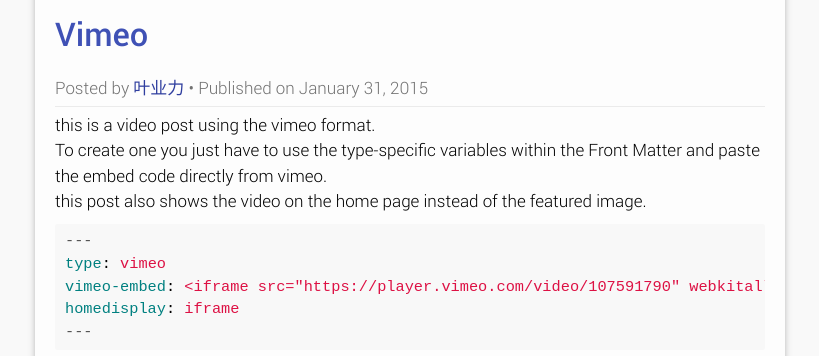
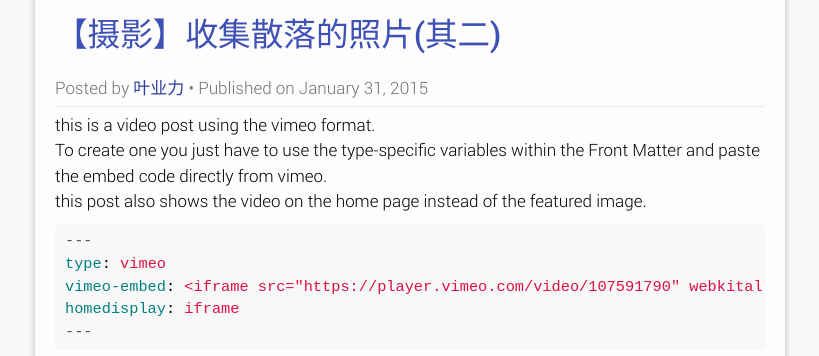
Before and after one commit to zrx89757/myblog, a Jekyll site: the page built from _posts/2015-01-31-vimeo.md, in a window 1280 px wide and 900 px high, scrolled down 524 px, cut to the strip 249-605 px from the top of the window. Shown: the whole strip, without its empty margins (230-1049 px from the left). Built offline with Jekyll 4.4.1, drawn with Linux system fonts in a browser that asks for light colours; some web fonts are replaced.

Commit message:
【摄影】收集散落的照片(其二)

```diff
--- a/_posts/2015-01-31-vimeo.md
+++ b/_posts/2015-01-31-vimeo.md
@@ -3,7 +3,7 @@
 author: yeyeli
 type: vimeo
 vimeo-embed: <iframe src="http://player.youku.com/embed/XMTUwNTg4OTAwNA==" webkitallowfullscreen mozallowfullscreen allowfullscreen></iframe>
-title: Vimeo
+title: 【摄影】收集散落的照片(其二)
 homedisplay: iframe
 tags: [video, iframe]
 category: [video]
```
